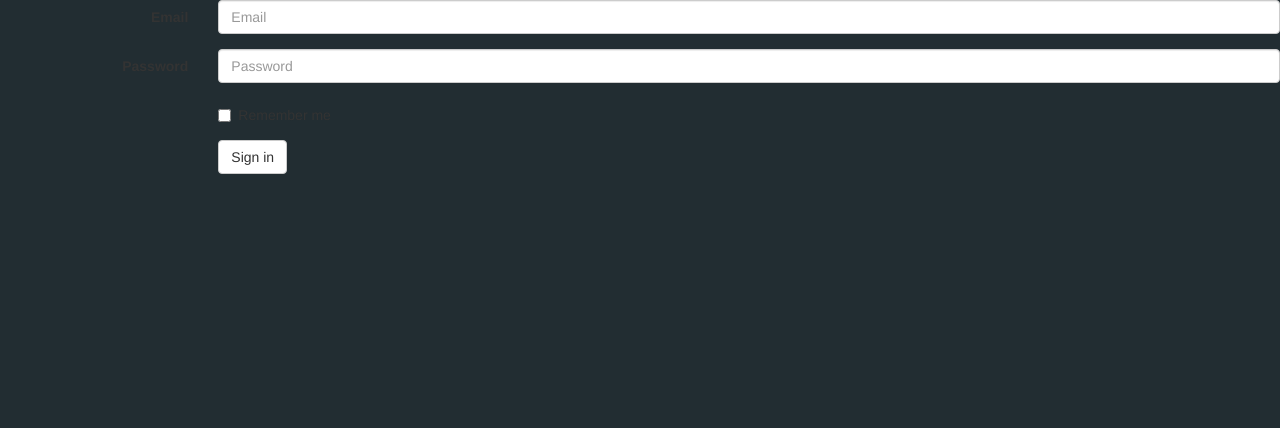
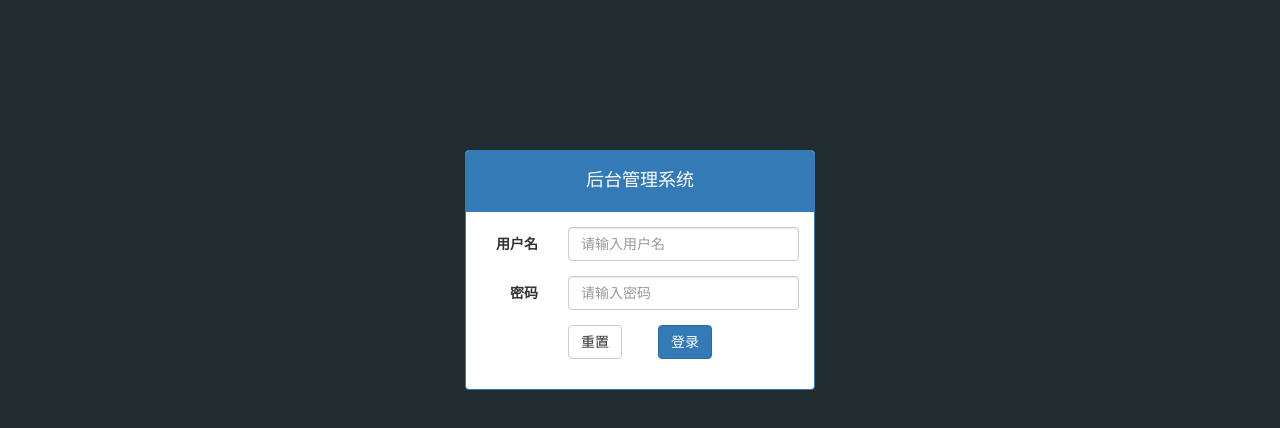
Before and after one commit to 55kaiwhite/zouhongbo, a website: page public/back/login.html in a window 1280 px wide. Drawn offline with Linux system fonts and the light colour scheme.

Commit message:
11111112222

```diff
--- a/public/back/css/common.css
+++ b/public/back/css/common.css
@@ -20,3 +20,30 @@ a:link, a:visited, a:hover, a:active {
 .login_bg {
     background-color: #222d32;
 }
+
+.mt_150 {
+    margin-top: 150px;
+}
+
+.panel h4 {
+    text-align: center;
+}
+
+/* shoud页*/
+.lt_aside {
+    width: 180px;
+    height: 100%;
+    background-color: #222d32;
+}
+
+.lt_aside .brand a {
+    display: block;
+    width: 180px;
+    height: 50px;
+    color: #ffffff;
+    background-color: #367fa9;
+    text-align: center;
+    font-size: 20px;
+    line-height: 50px;
+    font-weight: bold;
+}
--- /dev/null
+++ b/public/back/js/index.js
@@ -0,0 +1,3 @@
+/**
+ * Created by z on 2017/11/9.
+ */
--- a/public/back/js/login.js
+++ b/public/back/js/login.js
@@ -1,3 +1,95 @@
 /**
  * Created by z on 2017/11/8.
  */
+$(function () {
+    //登录表单校验
+    //1. 用户名不能为空
+    //2. 用户密码不能为空
+    //3. 密码的长度是6-12位
+
+    //获取到表单
+    var $form = $("form");
+
+    //调用bootstrapValidator 校验表单
+    $form.bootstrapValidator({
+        //配置校验时的小图标
+        feedbackIcons: {
+            valid: 'glyphicon glyphicon-ok',
+            invalid: 'glyphicon glyphicon-remove',
+            validating: 'glyphicon glyphicon-refresh'
+        },
+
+        // 设置校验规则
+        fields:{
+
+            username:{
+                //写username所有的验规则
+                validators:{
+                    notEmpty:{
+                      message:"用户名不能为空"
+                    },
+                    callback:{
+                        message:"用户名错误"
+                    }
+                }
+            },
+            password:{
+                validators:{
+                    notEmpty:{
+                        message:"密码不能为空"
+                    },
+                    stringLength:{
+                        min:6,
+                        max:12,
+                        message:"密码长度是6-12位"
+                    },
+                    callback:{
+                        message:"密码错误"
+                    }
+                }
+            }
+        }
+    });
+console.log(1);
+    //给表单注册一个验成功事件
+    $form.on("success.form.bv",function(e){
+        //阻止默认行为
+        e.preventDefault();
+
+        $.ajax({
+            type:"post",
+            url:"/employee/employeeLogin",
+            data:$form.serialize(),
+            success:function (data){
+                //console.log(data);
+
+                if(data.success){
+                    // 跳车到首页
+                    location.href = "index.html";
+                }
+
+                if(data.error === 1000){
+                    //alert("用户名不存在");
+                    //使用updateStatus方法，主动把username这个字段变成校验失败
+                    //第一个参数：字段名  表单中的name属性
+                    //第二个参数：INVALID :校验失败
+                    //第三个参数：配置提示消息
+                    $form.data("bootstrapValidator").updateStatus("username", "INVALID", "callback");
+                }
+
+                if(data.error === 1001){
+                    //alert("密码不存在");
+                    $form.data("bootstrapValidator").updateStatus("password", "INVALID", "callback");
+                }
+            }
+
+        });
+    });
+
+    //表单重置功能
+    $("[type='reset']").on("click", function () {
+
+        //获取到validator对象，调用resetForm方法
+        $form.data("bootstrapValidator").resetForm();
+    });
+});
--- a/public/back/login.html
+++ b/public/back/login.html
@@ -9,34 +9,39 @@
     <link rel="stylesheet" href="css/common.css"/>
 </head>
 <body class="login_bg">
+<div class="container">
+    <div class="col-md-4 col-md-offset-4">
+        <div class="panel panel-primary mt_150">
+            <div class="panel-heading">
+                <h4>后台管理系统</h4>
+            </div>
+            <div class="panel-body">
                 <form class="form-horizontal">
                     <div class="form-group">
-        <label for="inputEmail3" class="col-sm-2 control-label">Email</label>
-        <div class="col-sm-10">
-            <input type="email" class="form-control" id="inputEmail3" placeholder="Email">
+                        <label for="username" class="col-sm-3 control-label">用户名</label>
+                        <div class="col-sm-9">
+                            <input type="text" name="username" class="form-control" autocomplete="off" id="username" placeholder="请输入用户名">
                         </div>
                     </div>
                     <div class="form-group">
-        <label for="inputPassword3" class="col-sm-2 control-label">Password</label>
-        <div class="col-sm-10">
-            <input type="password" class="form-control" id="inputPassword3" placeholder="Password">
+                        <label for="password" class="col-sm-3 control-label">密码</label>
+                        <div class="col-sm-9">
+                            <input type="password" name="password" class="form-control" id="password" placeholder="请输入密码">
                         </div>
                     </div>
                     <div class="form-group">
-        <div class="col-sm-offset-2 col-sm-10">
-            <div class="checkbox">
-                <label>
-                    <input type="checkbox"> Remember me
-                </label>
+                        <div class="col-sm-offset-3 col-sm-6">
+                            <button type="reset" class="btn btn-default pull-left">重置</button>
+                            <button type="submit" class="btn btn-primary pull-right">登录</button>
+                        </div>
+                    </div>
+                </form>
             </div>
         </div>
     </div>
-    <div class="form-group">
-        <div class="col-sm-offset-2 col-sm-10">
-            <button type="submit" class="btn btn-default">Sign in</button>
 </div>
-    </div>
-</form>
+
+
 
 <script src="lib/jquery/jquery.min.js"></script>
 <script src="lib/bootstrap/js/bootstrap.min.js"></script>
```
Also changed, not shown: public/back/index.html (+26 -1 lines). Lines whose indentation alone changed are shown as unchanged.
